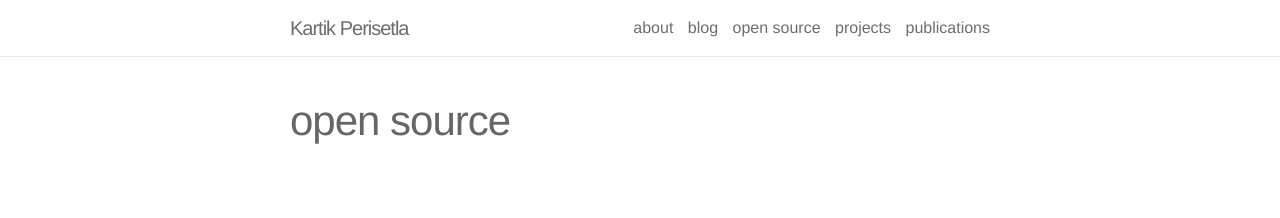
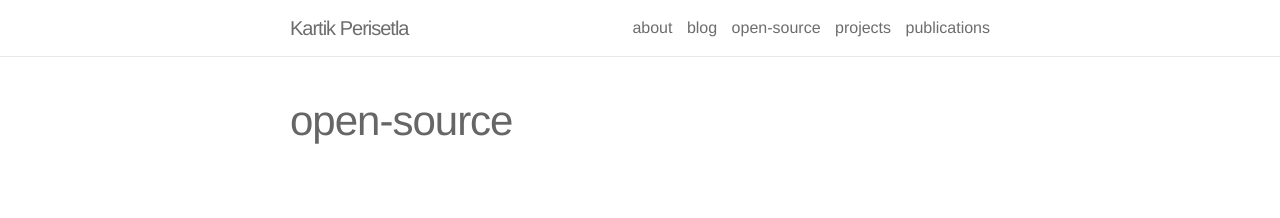
Before and after one commit to kartikperisetla/kartikperisetla.github.io, a Jekyll site: the page built from _pages/open-source.md, in a window 1280 px wide. Shown: the top 218 px of the page. Built offline with Jekyll 4.4.1, drawn with Linux system fonts in a browser that asks for light colours; nearby versions of some CDN libraries.

Commit message:
updating page
updating page

```diff
--- a/_pages/open source.md
+++ b/_pages/open-source.md
@@ -1,6 +1,6 @@
 ---
 layout: page
-title: open source
+title: open-source
 permalink: /open-source/
 description:
 ---
```
